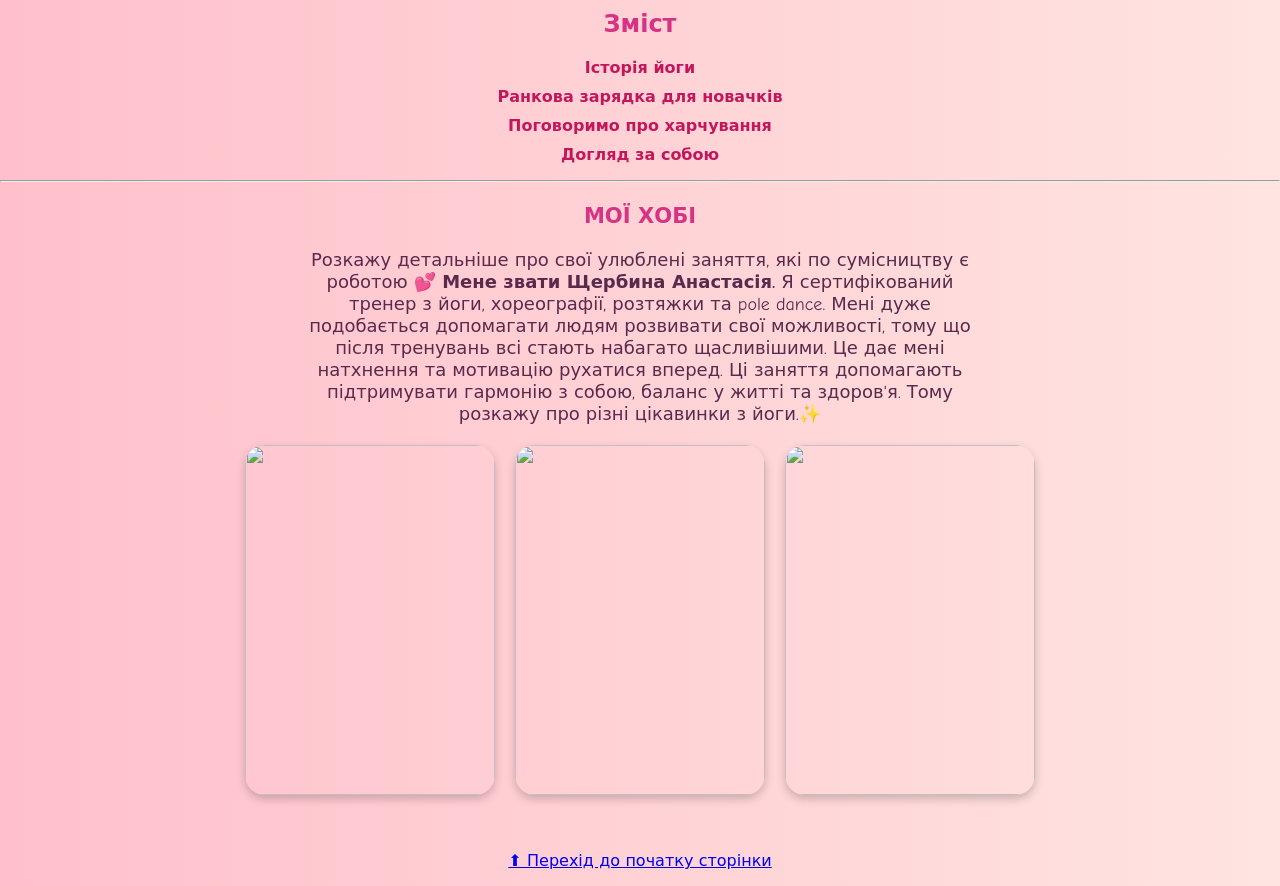
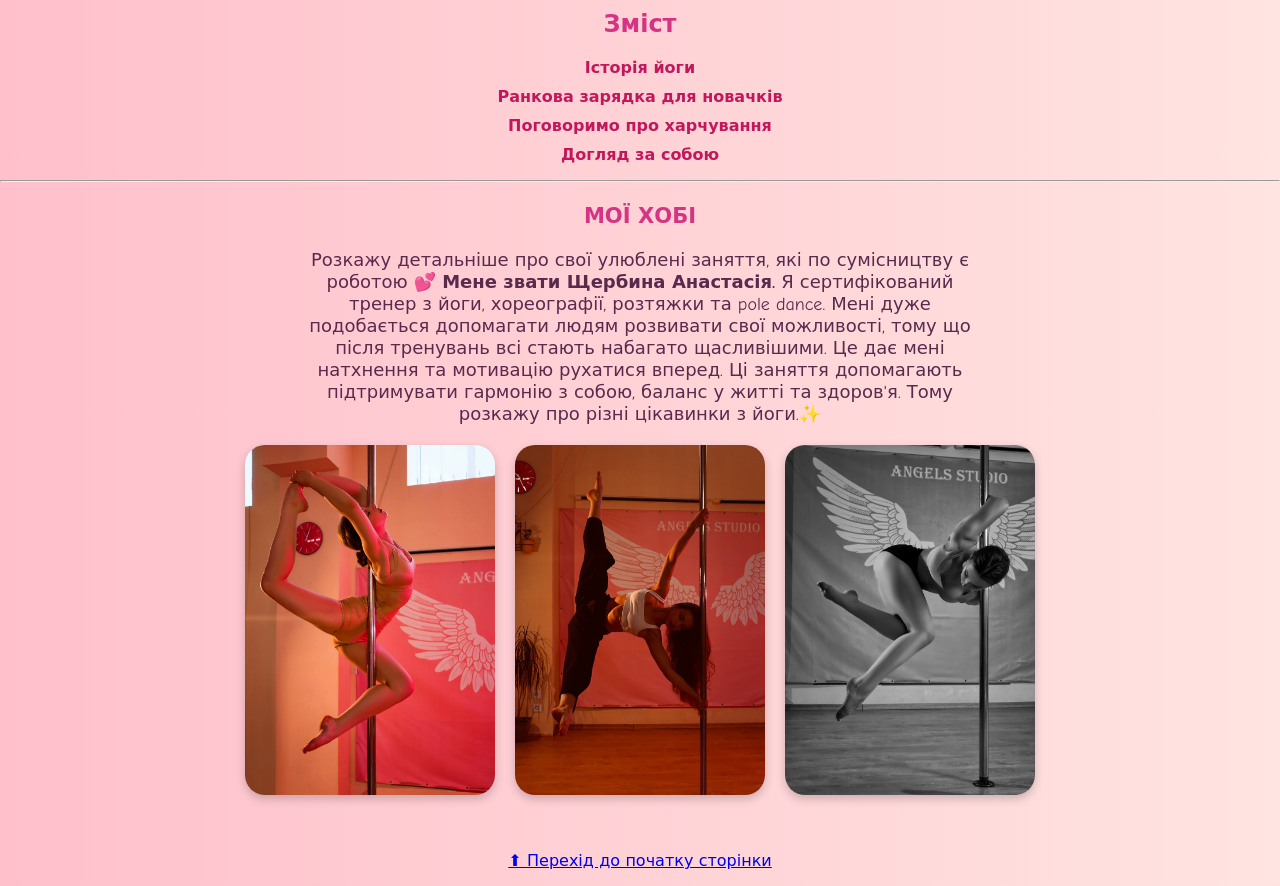
Before and after one commit to Mb2404/Yogaa-, a plain HTML site: page index.html in a window 1280 px wide. Shown: the part 99-985 px from the top of the page. Drawn offline with Linux system fonts and the light colour scheme.

Commit message:
Update index.html

```diff
--- a/index.html
+++ b/index.html
@@ -105,15 +105,15 @@
 <div class="gallery">
 
 <a href="https://youtu.be/-UlRh3UFOsU?si=uhdSxbZ3dm5CGjhN" target="_blank">
-    <img src="photo_1_2026-04-18_12-06-48.jpg">
+    <img src="photo_2026-05-02_21-34-43.jpg">
 </a>
 
 <a href="https://youtu.be/2FfAO2esR6A?si=T1p9-2IX4wcS1xOb" target="_blank">
-    <img src="photo_2_2026-04-18_12-06-48.jpg">
+    <img src="photo_2026-05-02_21-34-46.jpg">
 </a>
 
 <a href="https://youtu.be/7tC3hDI6yOU?si=VZrAKgLrMwDv7yR9" target="_blank">
-    <img src="photo_3_2026-04-18_12-06-48.jpg">
+    <img src="photo_2026-05-02_21-34-48.jpg">
 </a>
 
 </div>
```
